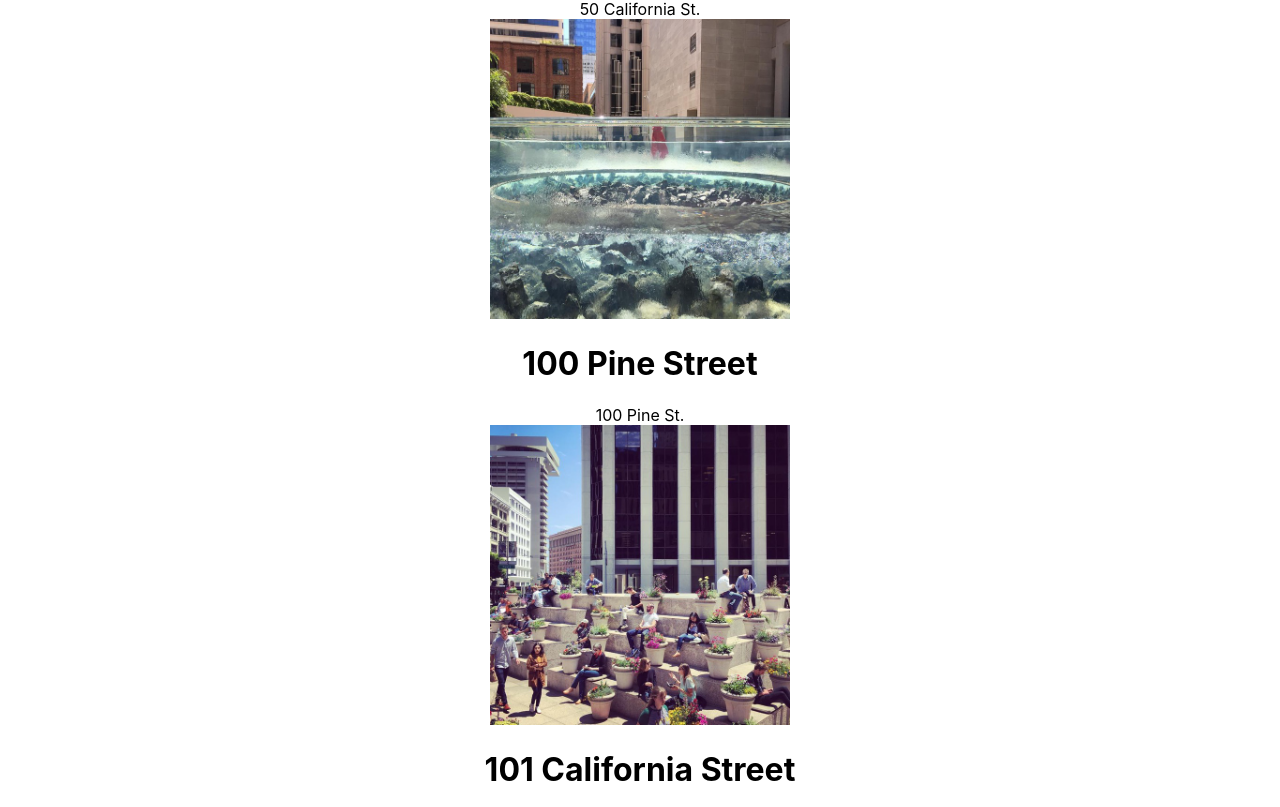
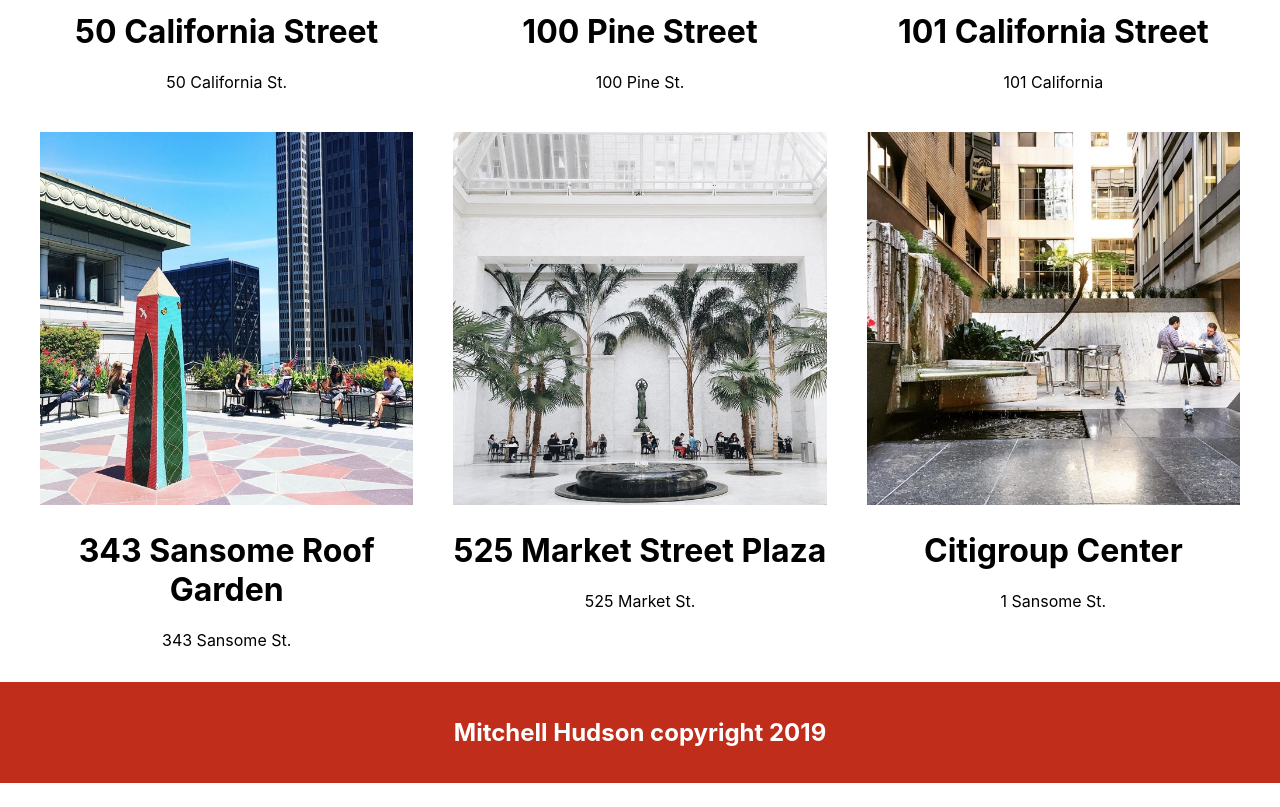
Before and after one commit to anbellouzi/sfpops, a React (Create React App) app: page / in a window 1280 px wide. Shown: the part 533-1340 px from the top of the page. After the commit the page ends 1316 px from the top, so only its background shows below. Built offline with nearby package versions, Linux system fonts and the light colour scheme.

Commit message:
dynamic content and footer

```diff
--- a/src/App.js
+++ b/src/App.js
@@ -2,6 +2,7 @@
 import './App.css';
 import Title from './Title';
 import POPOSList from './POPOSList';
+import Footer from './Footer';
 
 
 function App() {
@@ -9,6 +10,7 @@
     <div className="App">
       <Title />
       <POPOSList />
+      <Footer />
 
     </div>
   );
--- /dev/null
+++ b/src/Footer.css
@@ -0,0 +1,11 @@
+.Footer {
+    box-sizing: border-box;
+    width: 100%;
+    display: flex;
+    justify-content: center;
+    align-items: baseline;
+    padding: 1em;
+    margin-top: 2em;
+    background-color: rgb(192, 45, 26);
+    color: #fff;
+  }
--- /dev/null
+++ b/src/Footer.js
@@ -0,0 +1,14 @@
+// src/Project.js
+
+import React from 'react'
+import './Footer.css';
+
+function Footer() {
+    return (
+      <div className="Footer">
+        <h2>Mitchell Hudson copyright 2019</h2>
+      </div>
+    );
+  }
+
+export default Footer
--- /dev/null
+++ b/src/POPOSList.css
@@ -0,0 +1,19 @@
+/* src/POPOSList.css */
+
+.POPOSList {
+    width: calc(100% - 80px);
+    margin: auto;
+    display: grid;
+    grid-template-columns: 1fr 1fr 1fr;
+    grid-gap: 40px;
+}
+
+.POPOSSpace {
+    width: 100%;
+    text-align: center;
+  }
+
+  .POPOSSpace > img {
+    width: 100%;
+    height: auto;
+  }
--- a/src/POPOSList.js
+++ b/src/POPOSList.js
@@ -2,6 +2,7 @@
 
 import React from 'react';
 import POPOSSpace from './POPOSSpace';
+import './POPOSList.css';
 
 function POPOSList() {
     return (
--- /dev/null
+++ b/src/POPOSSpace.css
@@ -0,0 +1,9 @@
+.POPOSSpace {
+    width: 100%;
+    text-align: center;
+  }
+
+.POPOSSpace > img {
+    width: 100%;
+    height: auto;
+}
--- a/src/POPOSSpace.js
+++ b/src/POPOSSpace.js
@@ -2,11 +2,12 @@
 
 import React from 'react'
 import logo from './logo.svg'
+import './POPOSSpace.css';
 
 function POPOSSpace(props) {
     const { name, image, address } = props
     return (
-      <div>
+      <div className="POPOSSpace">
         <img
           src={`${process.env.PUBLIC_URL}images/${image}`}
           width="300"
```
